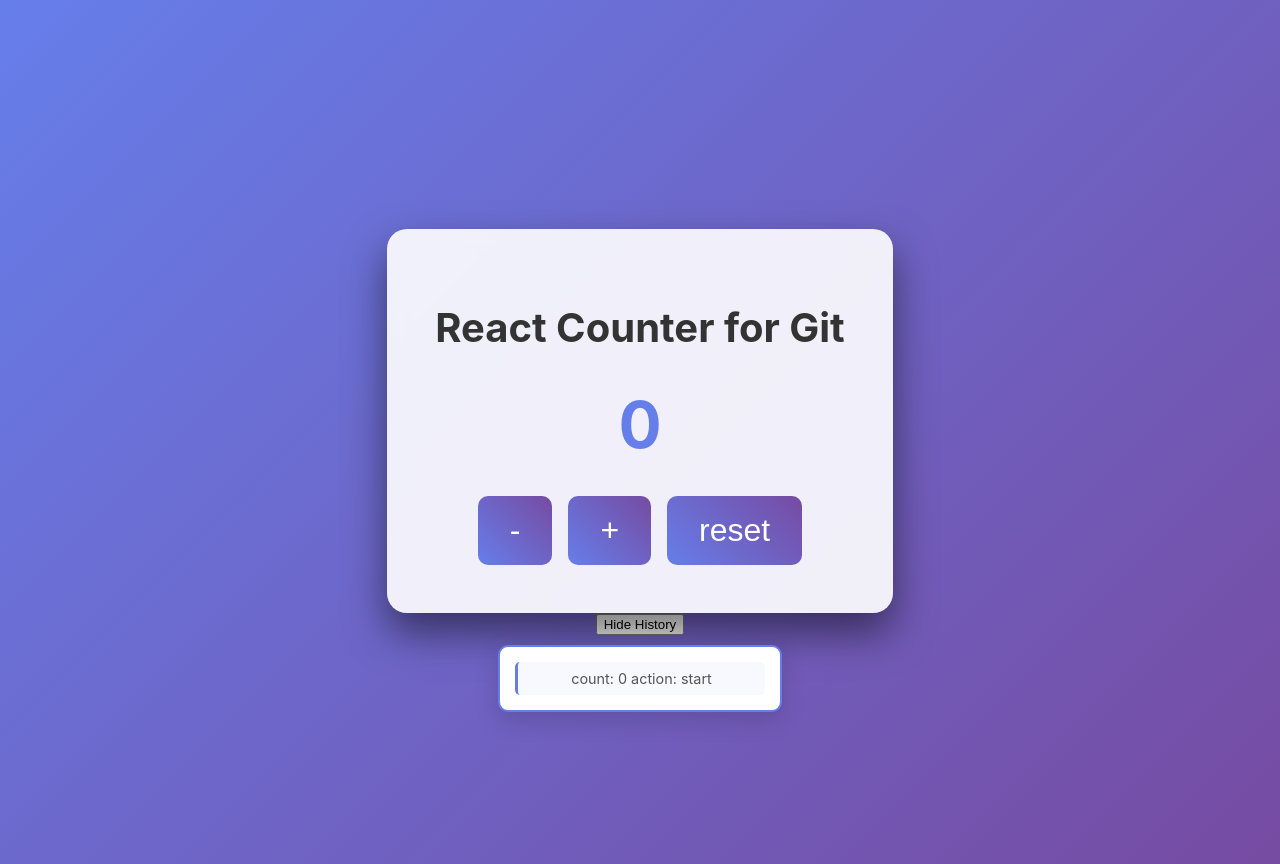
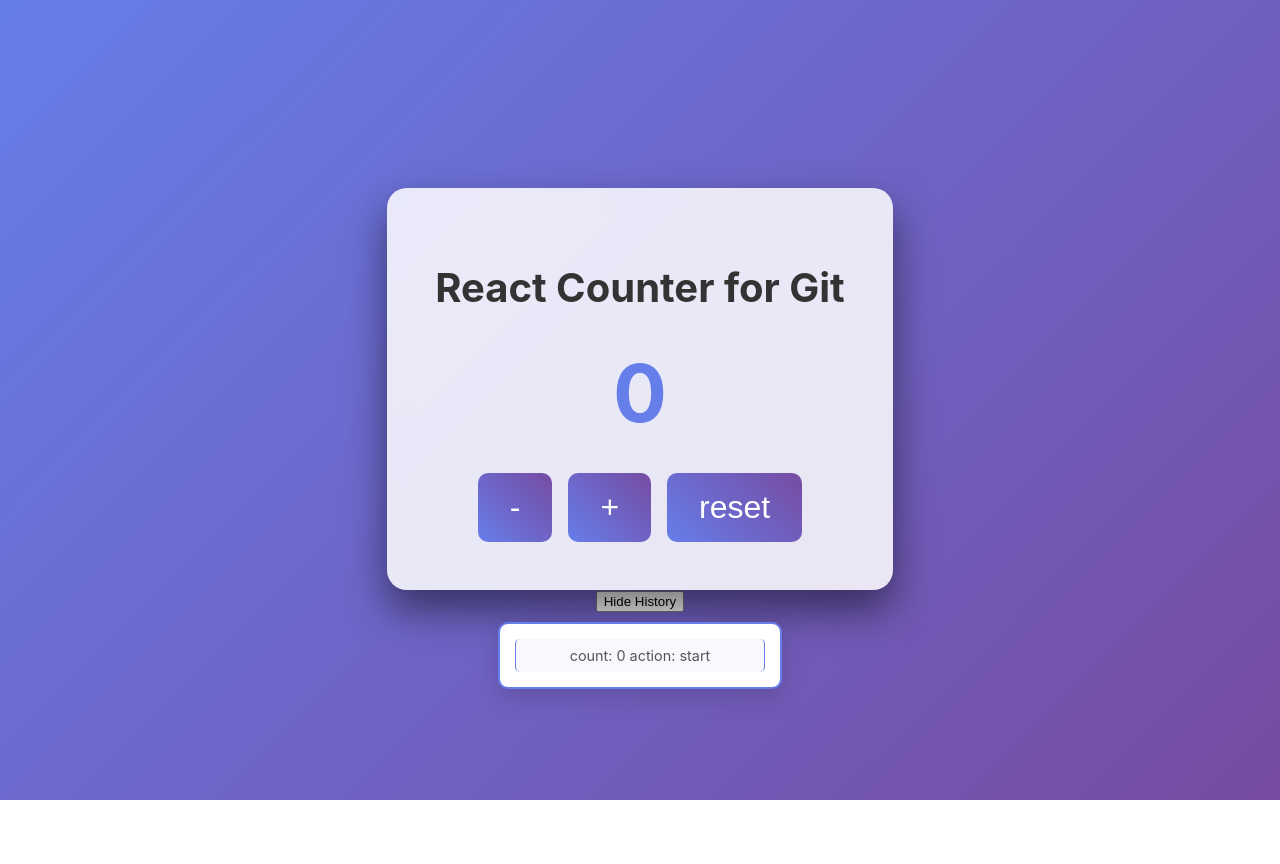
Before and after one commit to SamuelCB92/react-git-counter, a React (Create React App) app: page / in a window 1280 px wide. Both pictures are taken after a click on the button "Show History". After the commit the page ends 800 px from the top, so only its background shows below. Built offline with nearby package versions, Linux system fonts and the light colour scheme.

Commit message:
dropdown history styling changes

```diff
--- a/src/App.css
+++ b/src/App.css
@@ -1,7 +1,8 @@
 .App {
   text-align: center;
   padding: 2rem;
-  min-height: 100vh;
+  height: 100vh;
+  box-sizing: border-box;
   background: linear-gradient(135deg, #667eea 0%, #764ba2 100%);
   display: flex;
   align-items: center;
@@ -9,7 +10,7 @@
 }
 
 .counter {
-  background: rgba(255, 255, 255, 0.9);
+  background: rgba(255, 255, 255, 0.85);
   padding: 3rem;
   border-radius: 20px;
   box-shadow: 0 20px 40px rgba(0,0,0,0.5);
@@ -23,11 +24,10 @@
 }
 
 .count-display {
-  font-size: 4rem;
+  font-size: 5rem;
   font-weight: bold;
   color: #667eea;
   margin: 2rem 0;
-  min-height: 80px;
   display: flex;
   align-items: center;
   justify-content: center;
@@ -88,7 +88,9 @@
   margin: 0;
   max-height: 200px;
   overflow-y: auto;
+  overflow-x: hidden;  /* Add this line */
 }
+
 
 .history-item {
   padding: 8px 12px;
@@ -97,7 +99,8 @@
   border-radius: 5px;
   font-size: 0.9rem;
   color: #555;
-  border-left: 3px solid #667eea;
+  border-left: 1px solid #667eea;
+  border-right: 1px solid #667eea;
 }
 
 .history-item:hover {
```
